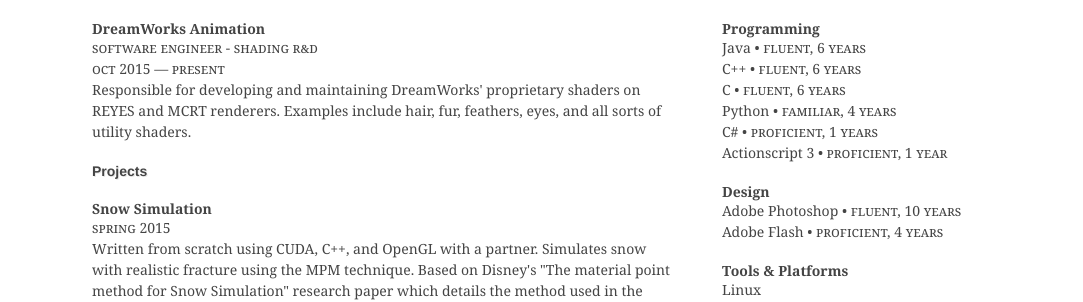
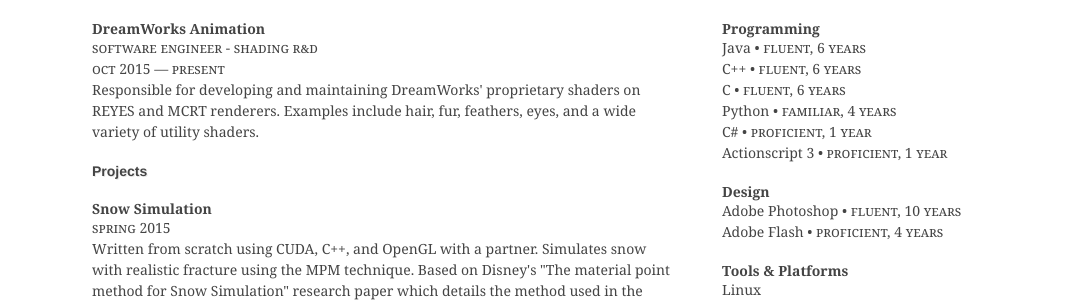
Before and after one commit to JAGJ10/jagj10.github.io, a Jekyll site: the page resume/index.html, which Jekyll copies as it is, in a window 1280 px wide. Shown: the part 279-581 px from the top of the page, without its empty margins (98-1181 px from the left). Built offline with Jekyll 4.4.1, drawn with Linux system fonts in a browser that asks for light colours.

Commit message:
typo corrections

```diff
--- a/resume/index.html
+++ b/resume/index.html
@@ -29,7 +29,7 @@
           <span class="company">DreamWorks Animation</span>
           <p class="details small-caps">Software Engineer - Shading R&D</p>
           <p class="details small-caps">Oct 2015 &mdash; Present</p>
-          <p class="details">Responsible for developing and maintaining DreamWorks' proprietary shaders on REYES and MCRT renderers. Examples include hair, fur, feathers, eyes, and all sorts of utility shaders.</p>
+          <p class="details">Responsible for developing and maintaining DreamWorks' proprietary shaders on REYES and MCRT renderers. Examples include hair, fur, feathers, eyes, and a wide variety of utility shaders.</p>
 
           <h2>Projects</h2>
 
@@ -60,7 +60,7 @@
             <li>C++ &bull; <span class="small-caps">Fluent, 6 years</span></li>
             <li>C &bull; <span class="small-caps">Fluent, 6 years</span></li>
             <li>Python &bull; <span class="small-caps">Familiar, 4 years</span></li>
-            <li>C# &bull; <span class="small-caps">Proficient, 1 years</span></li>
+            <li>C# &bull; <span class="small-caps">Proficient, 1 year</span></li>
             <li>Actionscript 3 &bull; <span class="small-caps">Proficient, 1 year</span></li>
           </ul>
 
```
Also changed, not shown: 1 other file.
